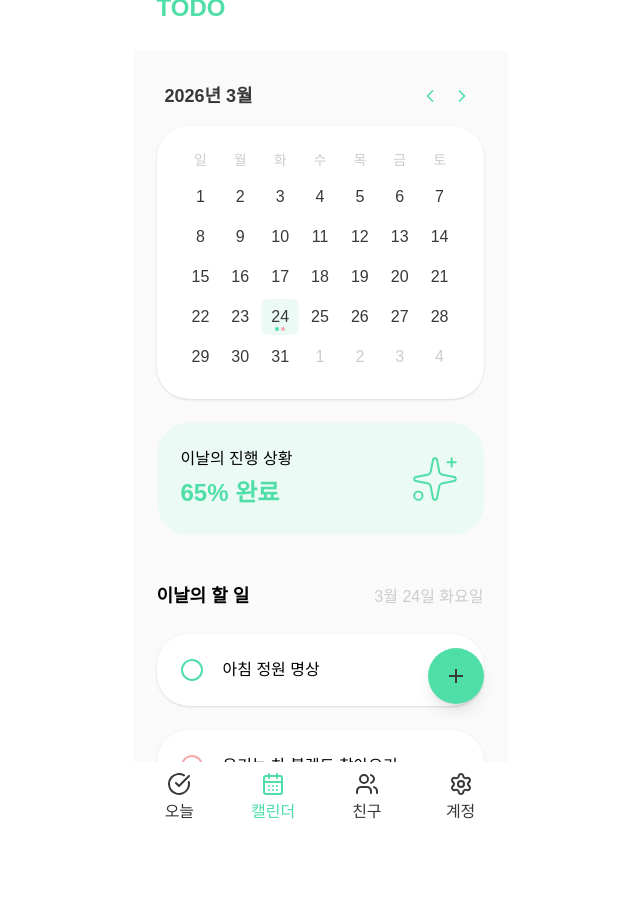
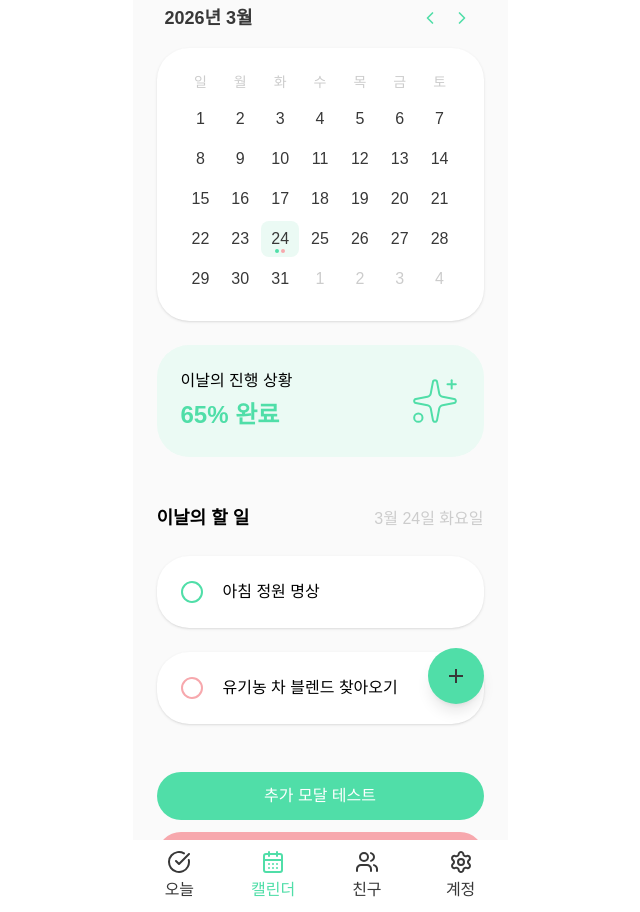
Before and after one commit to deepdive-01/goorm-todo-front, a React (Vite) app: page /calendar in a window 1280 px wide. Shown: the whole page, without its empty margins (320-960 px from the left). Before the commit the page ends 834 px from the top, so only its background shows below. Built offline with nearby package versions, Linux system fonts and the light colour scheme; no server answers; a web font is replaced by a local one.

Commit message:
feat: 할일 삭제 모달 구현 (#14)
* feat: 할일 삭제 모달 구현

* fix: backdrop 통일/외부 영역 마우스 클릭 X

```diff
--- a/src/components/Button.tsx
+++ b/src/components/Button.tsx
@@ -20,8 +20,8 @@ export default function Button({
 
   const variantStyles: Record<ButtonVariant, string> = {
     primary: 'bg-primary text-white shadow-sm',
-    quick: 'bg-white text-black shadow-sm',
-    gray: 'bg-quick text-white shadow-sm',
+    quick: 'bg-quick text-white shadow-sm',
+    gray: 'bg-gray-ui text-black shadow-sm',
   };
 
   return (
--- /dev/null
+++ b/src/components/DeleteModal.tsx
@@ -0,0 +1,39 @@
+import Text from '@/components/Text';
+import Button from '@/components/Button';
+import TrashIcon from '@/assets/trash.svg?react';
+
+type DeleteModalProps = {
+  onConfirm: () => void;
+  onClose: () => void;
+};
+
+export default function DeleteModal({ onConfirm, onClose }: DeleteModalProps) {
+  return (
+    <div className="fixed inset-0 z-50 flex items-center justify-center px-6">
+      {/* Backdrop */}
+      <div
+        className="absolute inset-0 bg-black/30 backdrop-blur-md"
+      />
+
+      {/* Card */}
+      <div className="relative w-full max-w-[343px] bg-white rounded-[40px] flex flex-col overflow-hidden">
+
+        {/* 콘텐츠 */}
+        <div className="flex flex-col items-center gap-4 px-8 pt-8 pb-6">
+          <TrashIcon />
+          <div className="flex flex-col items-center gap-2">
+            <Text variant="title">할 일을 삭제할까요?</Text>
+            <Text variant="body">삭제한 할 일은 복구할 수 없습니다.</Text>
+          </div>
+        </div>
+
+        {/* 버튼 */}
+        <div className="flex gap-3 px-8 pt-4 pb-8">
+          <Button variant="gray" onClick={onClose}>취소</Button>
+          <Button variant="quick" onClick={onConfirm}>삭제</Button>
+        </div>
+
+      </div>
+    </div>
+  );
+}
--- a/src/pages/calendar/components/TodayProgress.tsx
+++ b/src/pages/calendar/components/TodayProgress.tsx
@@ -8,7 +8,6 @@ export default function TodayProgress() {
             <Text>이날의 진행 상황</Text>
             <Text variant='title' className='text-primary'>65% 완료</Text>
         </div>
-
         <SparkleIcon/>
     </div>
   );
--- a/src/pages/calendar/index.tsx
+++ b/src/pages/calendar/index.tsx
@@ -49,6 +49,23 @@ export default function CalendarPage() {
               <TodoItem key={task.id} text={task.text} category={task.category} />
             ))}
           </section>
+
+          {/* 임시 테스트 버튼 */}
+          <section className="flex flex-col gap-3">
+            <button
+              onClick={() => setIsAddModalOpen(true)}
+              className="w-full py-3 rounded-full bg-primary text-white"
+            >
+              추가 모달 테스트
+            </button>
+            <button
+              onClick={() => setIsDeleteModalOpen(true)}
+              className="w-full py-3 rounded-full bg-quick text-white"
+            >
+              삭제 모달 테스트
+            </button>
+          </section>
+
         </main>
         <Footer />
 
```
Also changed, not shown: src/assets/avatar-icon.svg, src/assets/trash.svg (added).
